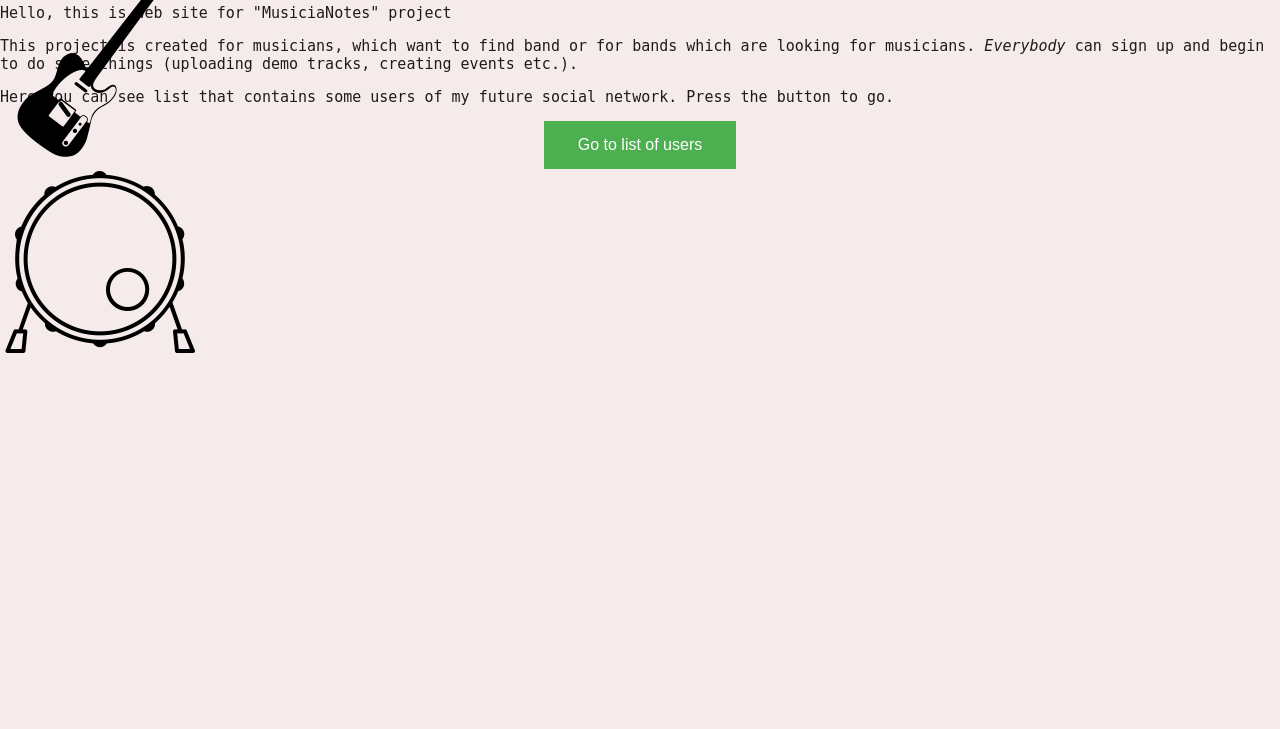
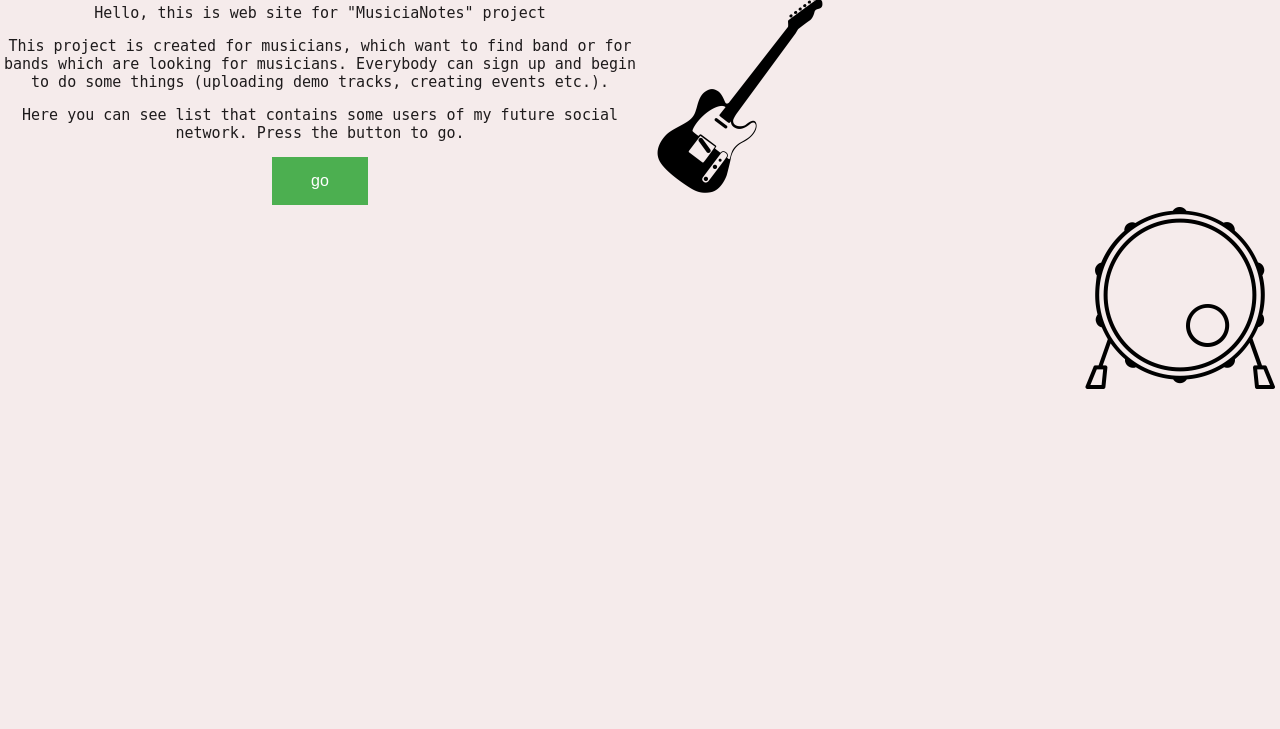
Before and after one commit to dr10n9/dr10n9, a plain HTML site: page index.html in a window 1280 px wide. Shown: the part 71-800 px from the top of the page. Drawn offline with Linux system fonts and the light colour scheme.

Commit message:
Update index.html

```diff
--- a/index.html
+++ b/index.html
@@ -11,33 +11,33 @@
 </head>
 
 <body>
-    <h1>MusiciaNotes</h1>
 
-    <div id="maintext">
-        <p class="first">Hello, this is web site for "MusiciaNotes" project<br></p>
-        <p class="about">
-        This project is created for musicians, which want to find band or for bands which are looking for musicians.
-        <i>Everybody</i> can sign up and begin to do some things (uploading demo tracks, creating events etc.).
+        <div class="body">
+            <div class="header"><h1>MusiciaNotes</h1></div>
+            <div class="maintext">
+                <p class="greeting">Hello, this is web site for "MusiciaNotes" project</p>
+                <p class="text">
+                        This project is created for musicians, which want to find band or for bands which are looking for musicians. Everybody can sign up and begin to do some things (uploading demo tracks, creating events etc.).
                 </p>
-        <p class="otherText">
+
+                <p class="end">
                     Here you can see list that contains some users of my future social network. Press the button to go.
                 </p>
+
+
             </div>
+        </div>
+    <div class="button"><a href="users.html"><button class="toList">go</button></a></div>
 
-    <div id="button">
-        <a href="./users.html">
-            <button class="toList">
-                Go to list of users
-            </button>
-        </a>
-    </div>
-
+    <div class="images">
         <div class="tele">
             <img src="images/tele.png">
         </div>
-    <div class="bassDrum">
+
+        <div class="drum">
             <img src="images/bassdrum.png">
         </div>
+    </div>
+
     </body>
-
 </html>
```
Lines whose indentation alone changed are shown as unchanged.
